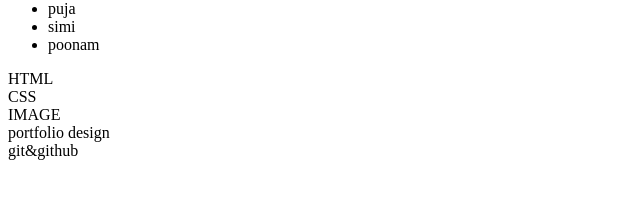
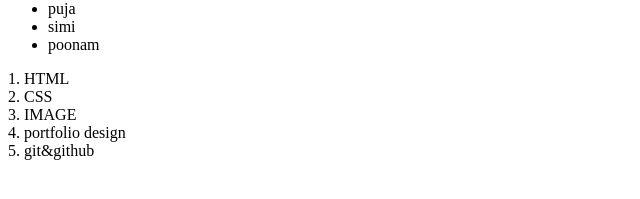
Before and after one commit to poonamtiu/github1, a plain HTML site: page index.html in a window 1280 px wide. Shown: the part 267-466 px from the top of the page, without its empty margins (0-640 px from the left). Drawn offline with Linux system fonts and the light colour scheme.

Commit message:
added number:feat_1

```diff
--- a/index.html
+++ b/index.html
@@ -28,11 +28,11 @@
         </ul>
     </section>
     <section id="skills">
-     <div>HTML</div>
-     <DIV>CSS</DIV>
-     <div>IMAGE</div>
-     <div>portfolio design</div>
-     <div>git&github</div>
+     <div>1. HTML</div>
+     <DIV>2. CSS</DIV>
+     <div>3. IMAGE</div>
+     <div>4. portfolio design</div>
+     <div>5. git&github</div>
     </section>
 </body>
 </html>
```
